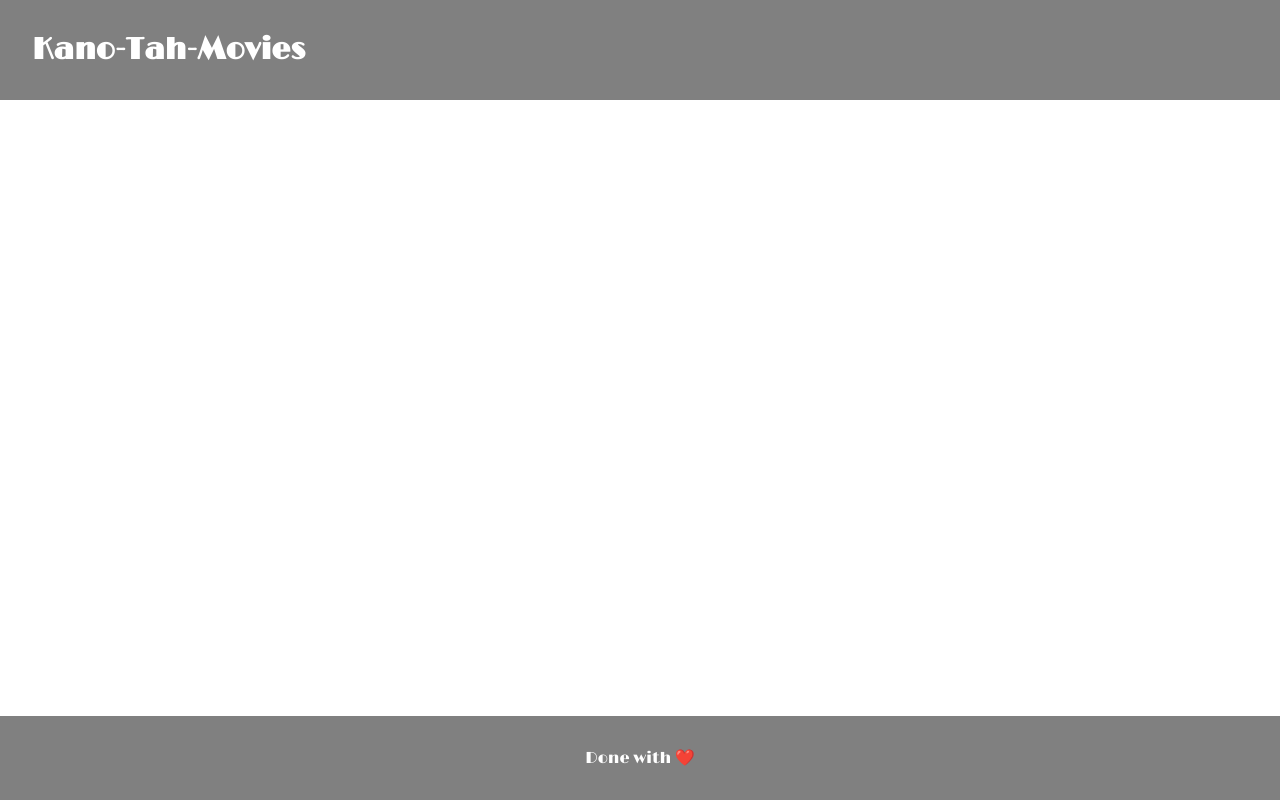
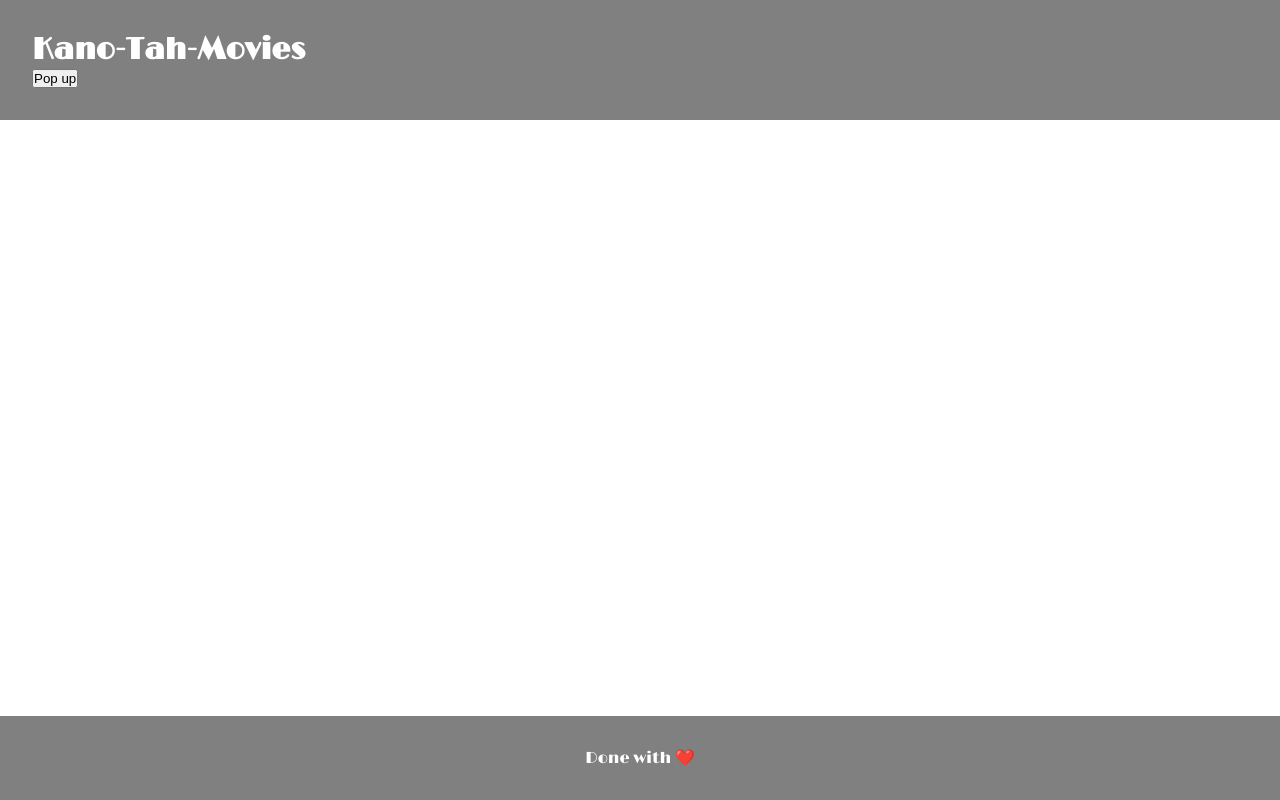
Before and after one commit to KanoCode/Kano-Tah-Movies, a website built with webpack: page src/index.html in a window 1280 px wide. Built offline with nearby package versions, Linux system fonts and the light colour scheme.

Commit message:
Add placeholder button for popup data

```diff
--- a/src/index.html
+++ b/src/index.html
@@ -11,6 +11,7 @@
 <body>
  <header class="header">
   <h1>Kano-Tah-Movies</h1>
+  <button >Pop up</button>
  </header>
  <footer> Done with ❤️ </footer>
 </body>
```
